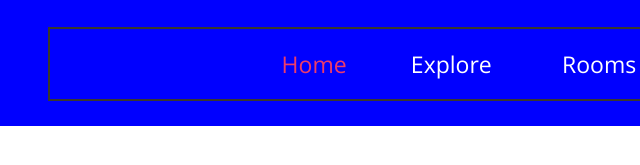
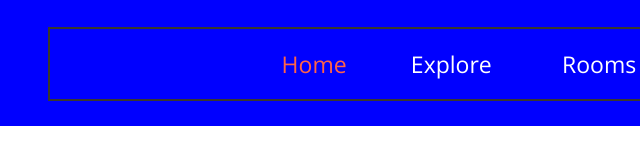
Before and after one commit to GeoffreyMokua/Hotel-booking-app, a plain HTML site: page index.html in a window 1280 px wide. In both pictures the pointer is over the link "Home". Shown: the part 223-388 px from the top of the page, 32-672 px from the left. Drawn offline with nearby package versions, Linux system fonts and the light colour scheme.

Commit message:
changing the hover color style

```diff
--- a/style.css
+++ b/style.css
@@ -47,7 +47,7 @@
 }
 .tm-nav div ul li a:hover{
 
-    color: #ec3c6a;
+    color: tomato;
 }
 .tm-list::after{
     content: url("../images/circle.png");
```
